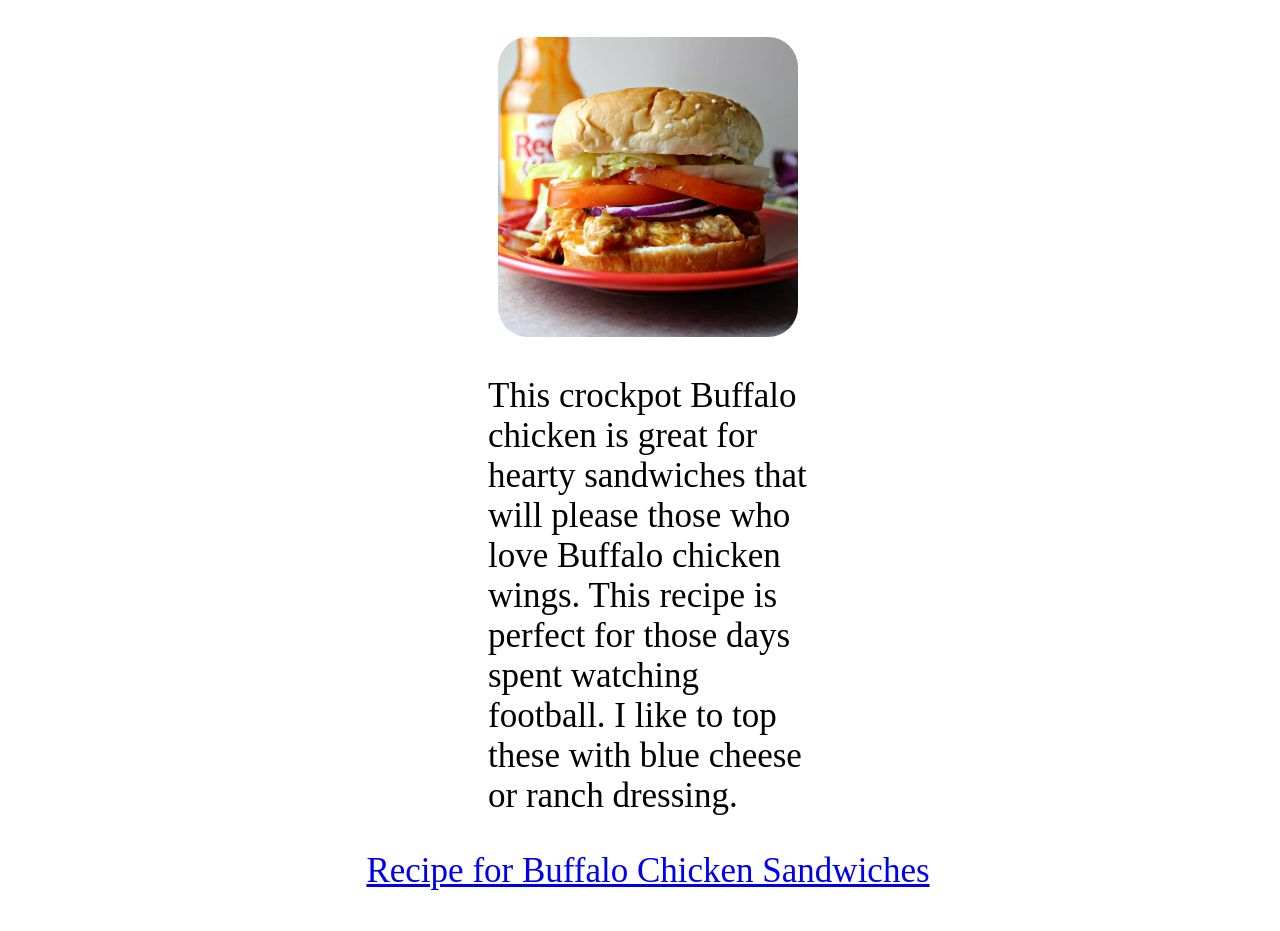
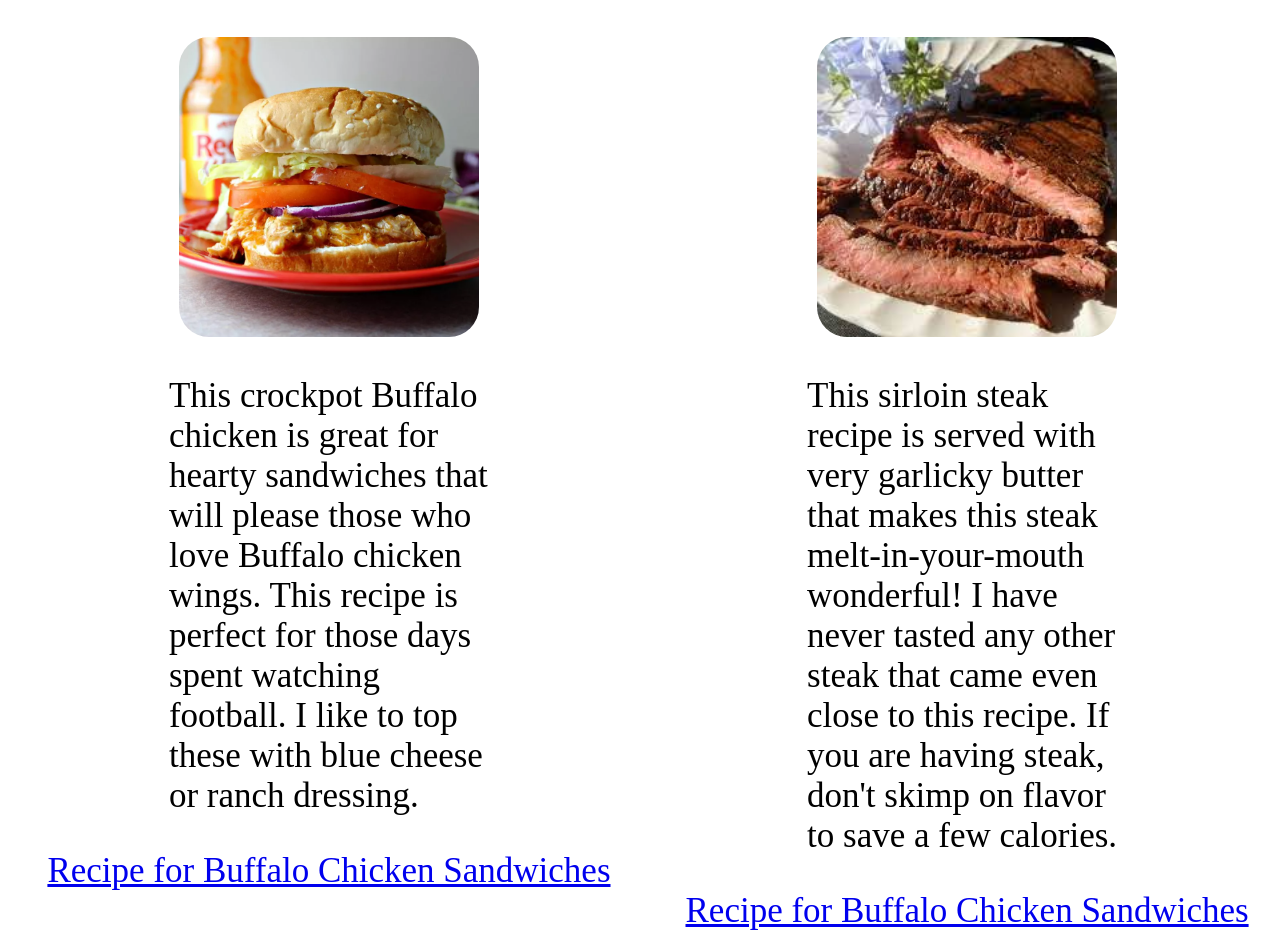
Before and after one commit to Justin4728/Odin-Project, a plain HTML site: page index.html in a window 1280 px wide. Shown: the part 158-1089 px from the top of the page. Before the commit the page ends 1049 px from the top, so only its background shows below. Drawn offline with Linux system fonts and the light colour scheme.

Commit message:
Added new recipe

```diff
--- a/index.html
+++ b/index.html
@@ -9,7 +9,8 @@
   </head>
   <body>
     <div class="content">
-      <h1 class="header">Buffalo Chicken Sandwhiches</h1>
+      <h1 class="header">Favorite recipes</h1>
+      <div class="recipes">
         <div class="section">
           <a class="image-link" href="recipes/chickensandwich.html"
             ><img
@@ -17,16 +18,36 @@
               src="./odin-recipes/Images/chickensandwich.png"
               alt="Pic of buffalo chicken sandwich"
           /></a>
-      </div>
+
           <p class="description">
-        This crockpot Buffalo chicken is great for hearty sandwiches that will
-        please those who love Buffalo chicken wings. This recipe is perfect for
-        those days spent watching football. I like to top these with blue cheese
-        or ranch dressing.
+            This crockpot Buffalo chicken is great for hearty sandwiches that
+            will please those who love Buffalo chicken wings. This recipe is
+            perfect for those days spent watching football. I like to top these
+            with blue cheese or ranch dressing.
           </p>
           <a class="link" href="recipes/chickensandwich.html"
             >Recipe for Buffalo Chicken Sandwiches</a
           >
         </div>
+        <div class="section">
+          <a class="image-link" href="./recipes/sirloinsteak.html"
+            ><img
+              class="image"
+              src="./odin-recipes/Images/sirloinsteak.jpg"
+              alt="Pic of Sirloin Steak"
+          /></a>
+
+          <p class="description">
+            This sirloin steak recipe is served with very garlicky butter that
+            makes this steak melt-in-your-mouth wonderful! I have never tasted
+            any other steak that came even close to this recipe. If you are
+            having steak, don't skimp on flavor to save a few calories.
+          </p>
+          <a class="link" href="./recipes/sirloinsteak.html"
+            >Recipe for Buffalo Chicken Sandwiches</a
+          >
+        </div>
+      </div>
+    </div>
   </body>
 </html>
--- a/styles.css
+++ b/styles.css
@@ -18,6 +18,7 @@
 }
 .list {
     font-size: 40px;
+    width: 60vw;
 }
 .description {
     font-size: 35px;
@@ -29,3 +30,13 @@
 .image-link {
     cursor: pointer;
 }
+.recipes {
+    display: flex;
+    justify-content: center;
+    gap: 75px;
+}
+.section {
+    display: flex;
+    flex-direction: column;
+    align-items: center;
+}
```
Also changed, not shown: recipes/chickensandwich.html (+1 -1 lines), recipes/sirloinsteak.html (added, +43 -0 lines), odin-recipes/Images/sirloinsteak.jpg (added), odin-recipes/Images/steak.png (added). Lines whose indentation alone changed are shown as unchanged.
